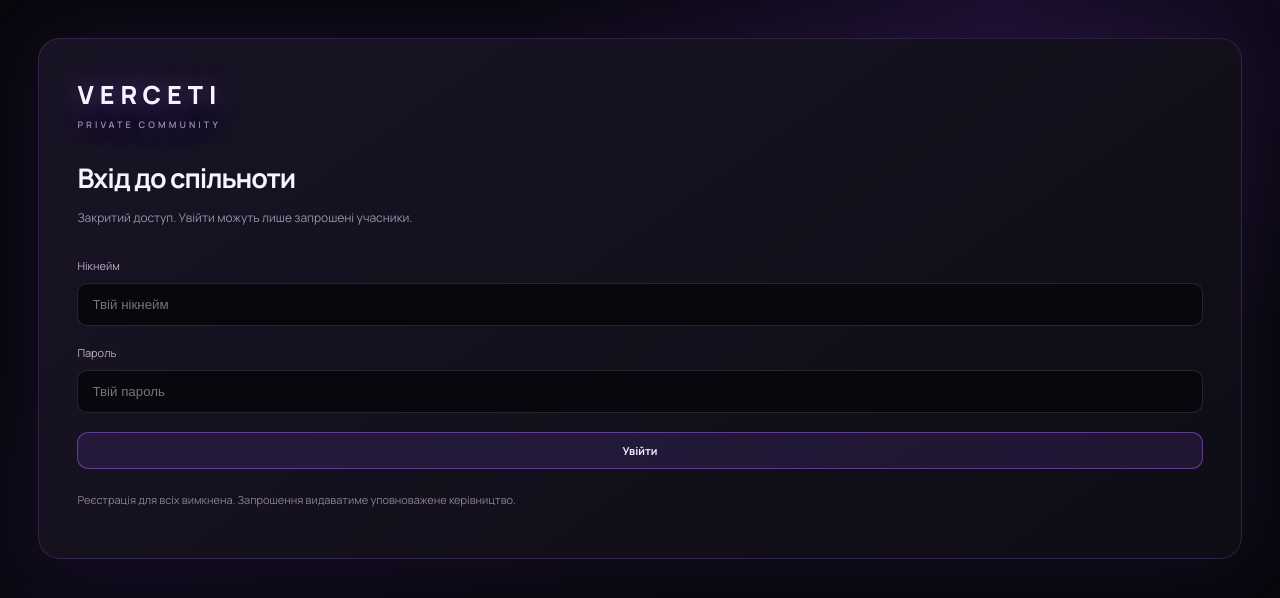
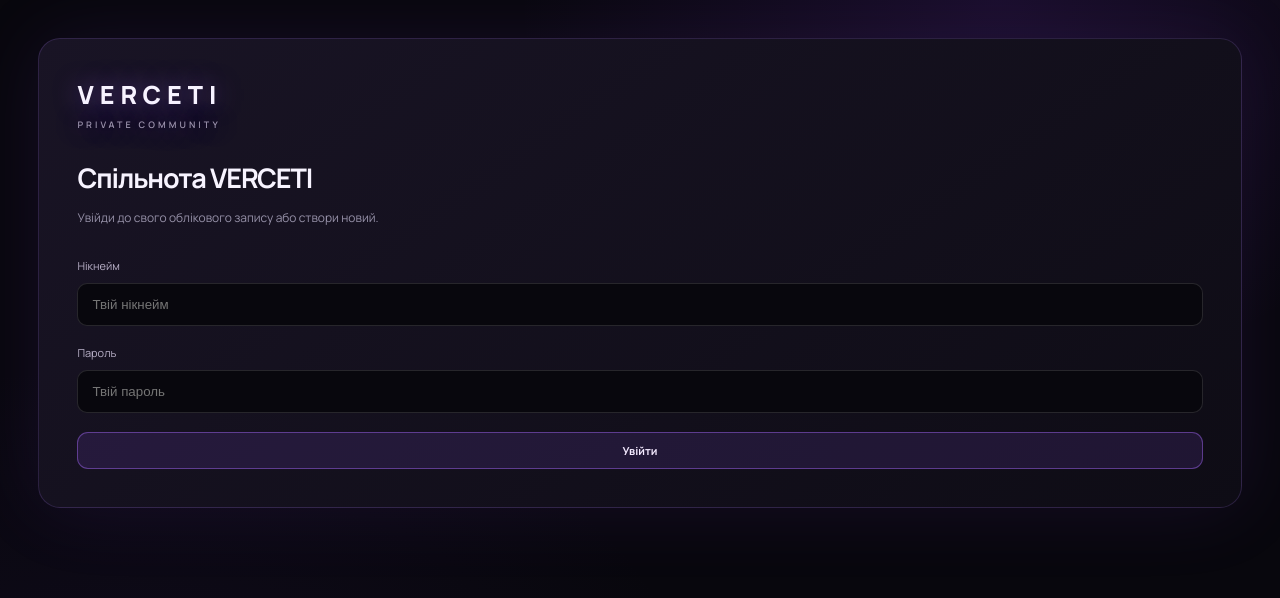
Before and after one commit to da09ni09l-dot/verceti, a Next.js app in the folder VERCETI-starter/verceti/: page /login in a window 1280 px wide. Shown: the top 598 px of the page. Built offline with nearby package versions, Linux system fonts and the light colour scheme.

Commit message:
Revise login page content and layout
Updated the login page content and structure for clarity and improved user experience.

```diff
--- a/VERCETI-starter/verceti/src/app/login/page.tsx
+++ b/VERCETI-starter/verceti/src/app/login/page.tsx
@@ -1,11 +1,25 @@
+
 import LoginForm from "./login-form";
 
 export default function LoginPage() {
-  return <main className="login-wrap"><section className="login-card">
-    <div className="brand" style={{padding:0}}>VERCETI<small>PRIVATE COMMUNITY</small></div>
-    <h1 style={{fontSize:27,marginTop:28}}>Вхід до спільноти</h1>
-    <p className="muted" style={{fontSize:12,lineHeight:1.7}}>Закритий доступ. Увійти можуть лише запрошені учасники.</p>
-    <LoginForm />
-    <p className="page-note">Реєстрація для всіх вимкнена. Запрошення видаватиме уповноважене керівництво.</p>
-  </section></main>;
+  return (
+    <main className="login-wrap">
+      <section className="login-card">
+        <div className="brand" style={{ padding: 0 }}>
+          VERCETI
+          <small>PRIVATE COMMUNITY</small>
+        </div>
+
+        <h1 style={{ fontSize: 27, marginTop: 28 }}>
+          Спільнота VERCETI
+        </h1>
+
+        <p className="muted" style={{ fontSize: 12, lineHeight: 1.7 }}>
+          Увійди до свого облікового запису або створи новий.
+        </p>
+
+        <LoginForm />
+      </section>
+    </main>
+  );
 }
```
